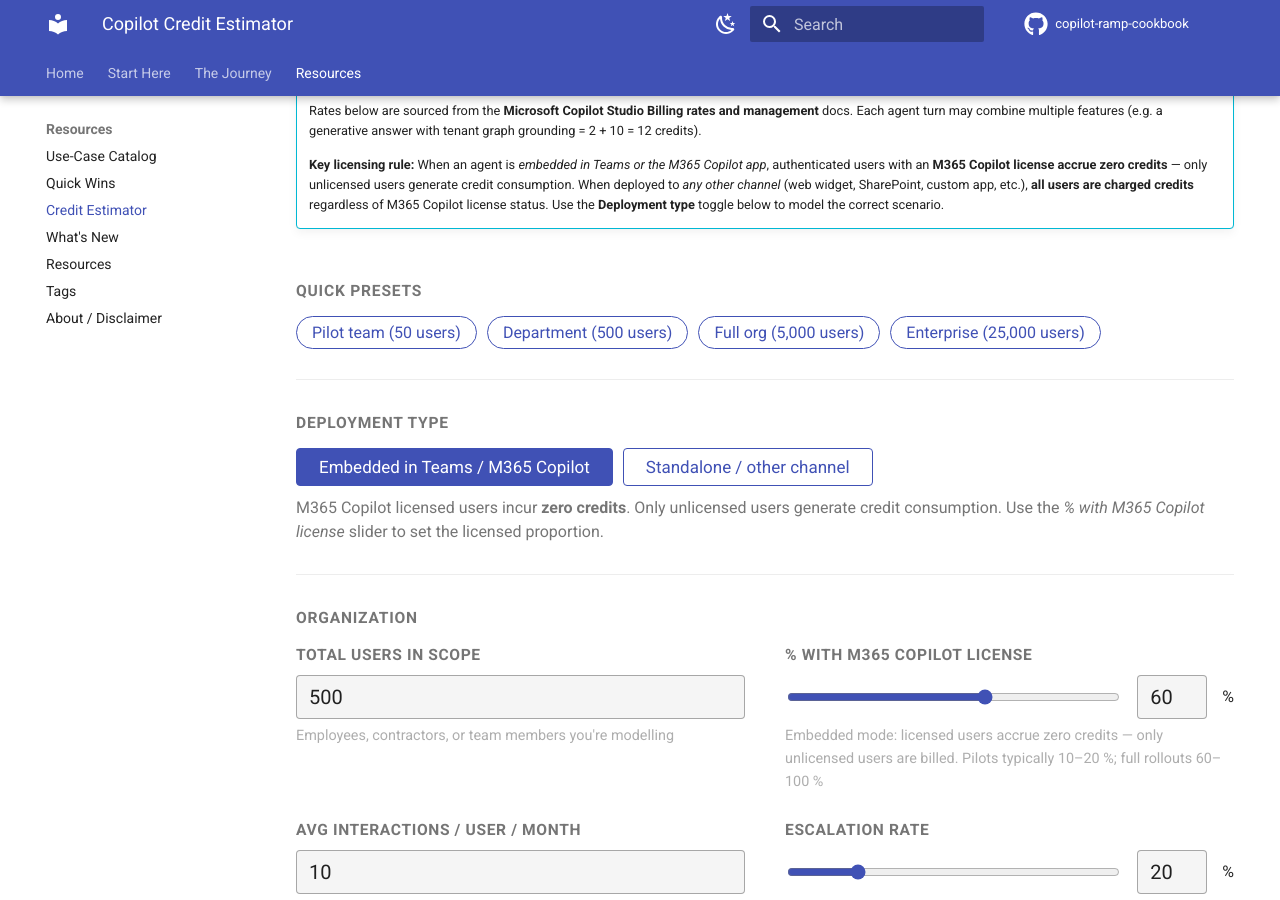
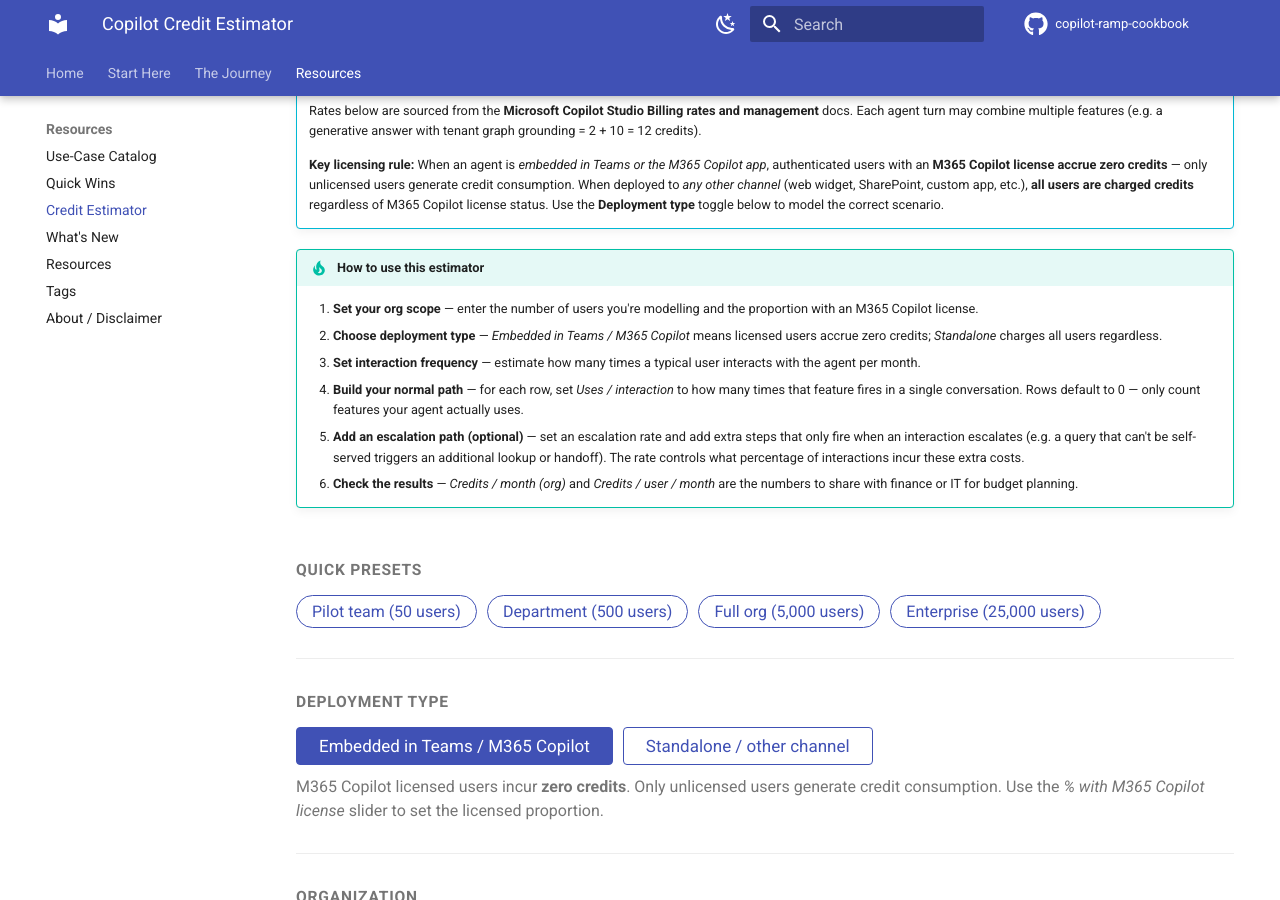
Before and after one commit to MawellGlass/copilot-ramp-cookbook, an MkDocs documentation site: the page built from docs/credit-estimator.md, in a window 1280 px wide and 900 px high, scrolled down 352 px. Built offline with MkDocs 1.6.1 and Material for MkDocs 9.7.7, drawn with Linux system fonts in a browser that asks for light colours; comment, search, counter and statistics services are not loaded; some of the changed lines change nothing that is shown; some of the changed text lies outside the part shown.

Commit message:
Credit estimator: fix defaults, add instructions, input clamping, UX polish

```diff
--- a/docs/credit-estimator.md
+++ b/docs/credit-estimator.md
@@ -14,6 +14,14 @@
     Rates below are sourced from the **Microsoft Copilot Studio Billing rates and management** docs. Each agent turn may combine multiple features (e.g. a generative answer with tenant graph grounding = 2 + 10 = 12 credits).
 
     **Key licensing rule:** When an agent is *embedded in Teams or the M365 Copilot app*, authenticated users with an **M365 Copilot license accrue zero credits** — only unlicensed users generate credit consumption. When deployed to *any other channel* (web widget, SharePoint, custom app, etc.), **all users are charged credits** regardless of M365 Copilot license status. Use the **Deployment type** toggle below to model the correct scenario.
+
+!!! tip "How to use this estimator"
+    1. **Set your org scope** — enter the number of users you're modelling and the proportion with an M365 Copilot license.
+    2. **Choose deployment type** — *Embedded in Teams / M365 Copilot* means licensed users accrue zero credits; *Standalone* charges all users regardless.
+    3. **Set interaction frequency** — estimate how many times a typical user interacts with the agent per month.
+    4. **Build your normal path** — for each row, set *Uses / interaction* to how many times that feature fires in a single conversation. Rows default to 0 — only count features your agent actually uses.
+    5. **Add an escalation path (optional)** — set an escalation rate and add extra steps that only fire when an interaction escalates (e.g. a query that can't be self-served triggers an additional lookup or handoff). The rate controls what percentage of interactions incur these extra costs.
+    6. **Check the results** — *Credits / month (org)* and *Credits / user / month* are the numbers to share with finance or IT for budget planning.
 
 <div id="calc-wrap" markdown="0">
 
@@ -211,14 +219,14 @@
   </div>
   <div class="calc-field">
     <label for="avgInteractions">Avg interactions / user / month</label>
-    <input type="number" id="avgInteractions" min="1" value="10" oninput="recalc()">
+    <input type="number" id="avgInteractions" min="0" step="0.5" value="10" oninput="recalc()">
     <div class="hint">How many times does a typical active user interact with this agent each month</div>
   </div>
   <div class="calc-field">
     <label>Escalation rate</label>
     <div class="range-row">
-      <input type="range" id="escalationRateSlider" min="0" max="100" value="20" oninput="syncRange('escalationRate','escalationRateSlider');recalc()">
-      <input type="number" id="escalationRate" min="0" max="100" value="20" oninput="syncRange('escalationRateSlider','escalationRate');recalc()">
+      <input type="range" id="escalationRateSlider" min="0" max="100" value="0" oninput="syncRange('escalationRate','escalationRateSlider');recalc()">
+      <input type="number" id="escalationRate" min="0" max="100" value="0" oninput="syncRange('escalationRateSlider','escalationRate');recalc()">
       <span>%</span>
     </div>
     <div class="hint">% of interactions that require additional handling beyond the normal path</div>
@@ -244,12 +252,12 @@
     <tbody id="normal-tbody"></tbody>
     <tbody id="escalation-tbody">
       <tr class="section-divider-row">
-        <td colspan="5">Escalation path — <span id="esc-pct-label">20</span>% of interactions trigger these additional steps</td>
+        <td colspan="5">Escalation path — <span id="esc-pct-label">0</span>% of interactions trigger these additional steps</td>
       </tr>
     </tbody>
     <tfoot>
       <tr>
-        <td class="foot-label">Total</td>
+        <td class="foot-label">Effective credits / interaction</td>
         <td></td>
         <td></td>
         <td class="foot-val" id="foot-credits" style="text-align:right">—</td>
@@ -272,7 +280,7 @@
   <div class="result-card"><div class="val" id="res-licensed">—</div><div class="lbl"><span id="lbl-billed">Unlicensed users (billed)</span></div></div>
   <div class="result-card"><div class="val" id="res-monthly-prompts">—</div><div class="lbl">Total interactions / month</div></div>
   <div class="result-card"><div class="val" id="res-credits">—</div><div class="lbl">Credits / month (org)</div></div>
-  <div class="result-card"><div class="val" id="res-per-user">—</div><div class="lbl">Credits / active user / month</div></div>
+  <div class="result-card"><div class="val" id="res-per-user">—</div><div class="lbl">Credits / user / month</div></div>
 </div>
 
 <hr class="calc-divider">
@@ -283,6 +291,7 @@
   <label for="creditBudget">Monthly credit budget</label>
   <input type="number" id="creditBudget" min="0" placeholder="e.g. 500 000" oninput="recalc()">
 </div>
+<div class="hint" style="margin-bottom:0.5rem">Enter a monthly credit budget above to see headroom or overage against your estimate.</div>
 <div class="budget-result" id="budget-result"></div>
 
 <script>
@@ -299,20 +308,20 @@
 
 var defaultRows = [
   // ── Core agent interactions ──
-  { name: 'Classic answer',                                    count: 1, credits: 1    },
-  { name: 'Generative answer',                                 count: 1, credits: 2    },
-  { name: 'Agent action',                                      count: 1, credits: 5    },
-  { name: 'Tenant graph grounding for messages',               count: 1, credits: 10   },
-  { name: 'Agent flow actions (per 100 actions = 13 credits)', count: 1, credits: 0.13 },
+  { name: 'Classic answer',                                    count: 0, credits: 1    },
+  { name: 'Generative answer',                                 count: 0, credits: 2    },
+  { name: 'Agent action',                                      count: 0, credits: 5    },
+  { name: 'Tenant graph grounding for messages',               count: 0, credits: 10   },
+  { name: 'Agent flow actions (per 100 actions = 13 credits)', count: 0, credits: 0.13 },
   // ── AI tools ──
-  { name: 'AI tool — Text/generative basic  (per 10 responses = 1 credit)',    count: 1, credits: 0.1  },
-  { name: 'AI tool — Text/generative standard (per 10 responses = 15 credits)', count: 1, credits: 1.5  },
-  { name: 'AI tool — Text/generative premium (per 10 responses = 100 credits)', count: 1, credits: 10   },
-  { name: 'AI tool — Content processing (per page = 8 credits)',                count: 1, credits: 8    },
+  { name: 'AI tool — Text/generative basic  (per 10 responses = 1 credit)',    count: 0, credits: 0.1  },
+  { name: 'AI tool — Text/generative standard (per 10 responses = 15 credits)', count: 0, credits: 1.5  },
+  { name: 'AI tool — Text/generative premium (per 10 responses = 100 credits)', count: 0, credits: 10   },
+  { name: 'AI tool — Content processing (per page = 8 credits)',                count: 0, credits: 8    },
   // ── Voice (if applicable) ──
-  { name: 'Voice — Basic (classic orchestration)',             count: 1, credits: 10   },
-  { name: 'Voice — Standard (generative orchestration)',       count: 1, credits: 35   },
-  { name: 'Voice — Premium (real-time)',                       count: 1, credits: 75   },
+  { name: 'Voice — Basic (classic orchestration)',             count: 0, credits: 10   },
+  { name: 'Voice — Standard (generative orchestration)',       count: 0, credits: 35   },
+  { name: 'Voice — Premium (real-time)',                       count: 0, credits: 75   },
 ];
 
 var rowId = 0;
@@ -348,9 +357,9 @@
 
 function recalc() {
   var total    = parseFloat(document.getElementById('totalUsers').value)   || 0;
-  var licPct   = parseFloat(document.getElementById('licensePct').value)   || 0;
-  var avgInt   = parseFloat(document.getElementById('avgInteractions').value) || 0;
-  var escPct   = parseFloat(document.getElementById('escalationRate').value)  || 0;
+  var licPct   = Math.min(100, Math.max(0, parseFloat(document.getElementById('licensePct').value)   || 0));
+  var avgInt   = Math.max(0, parseFloat(document.getElementById('avgInteractions').value) || 0);
+  var escPct   = Math.min(100, Math.max(0, parseFloat(document.getElementById('escalationRate').value)  || 0));
 
   var embedded   = document.getElementById('toggle-embedded').classList.contains('active');
   var licensed   = Math.round(total * licPct / 100);
@@ -419,10 +428,10 @@
 }
 
 var scenarios = {
-  pilot:      { totalUsers:   50, licensePct: 100, escalationRate: 10 },
-  dept:       { totalUsers:  500, licensePct:  80, escalationRate: 20 },
-  org:        { totalUsers: 5000, licensePct:  60, escalationRate: 20 },
-  enterprise: { totalUsers:25000, licensePct:  40, escalationRate: 15 },
+  pilot:      { totalUsers:   50, licensePct:  30, escalationRate: 10, avgInteractions:  5 },
+  dept:       { totalUsers:  500, licensePct:  80, escalationRate: 20, avgInteractions: 10 },
+  org:        { totalUsers: 5000, licensePct:  60, escalationRate: 20, avgInteractions: 12 },
+  enterprise: { totalUsers:25000, licensePct:  40, escalationRate: 15, avgInteractions:  8 },
 };
 
 function applyScenario(key, evt) {
@@ -430,6 +439,7 @@
   document.getElementById('totalUsers').value           = s.totalUsers;
   document.getElementById('licensePct').value           = s.licensePct;
   document.getElementById('licensePctSlider').value     = s.licensePct;
+  document.getElementById('avgInteractions').value      = s.avgInteractions;
   document.getElementById('escalationRate').value       = s.escalationRate;
   document.getElementById('escalationRateSlider').value = s.escalationRate;
   document.querySelectorAll('.scenario-pill').forEach(function(el){ el.classList.remove('active'); });
```
